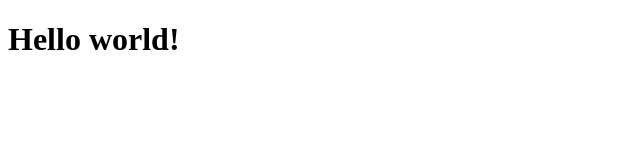
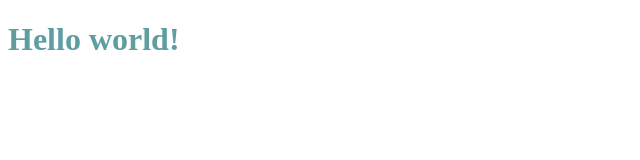
Before and after one commit to ioannaxen/webpack-presentation, a plain HTML site: page index.html in a window 1280 px wide. Shown: the whole page, without its empty margins (0-640 px from the left). Drawn offline with Linux system fonts and the light colour scheme.

Commit message:
Adding CSS file

```diff
--- a/index.html
+++ b/index.html
@@ -3,6 +3,9 @@
   <head>
     <meta charset="utf-8" />
     <title>Intro to Webpack</title>
+
+    <!-- Our CSS -->
+    <link rel="stylesheet" href="./src/components/title.css" />
   </head>
   <body>
     <!-- Our JavaScript files -->
--- /dev/null
+++ b/src/components/title.css
@@ -0,0 +1,3 @@
+h1 {
+  color: cadetblue;
+}
```
